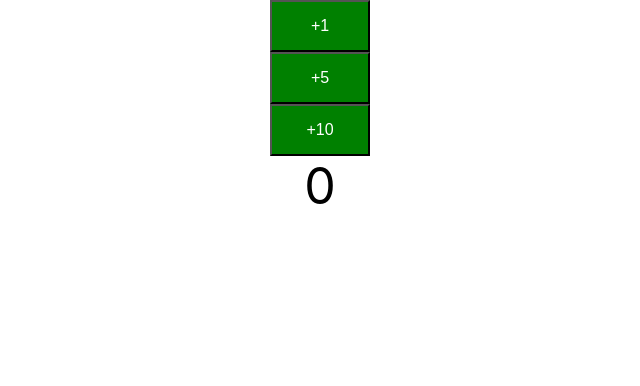
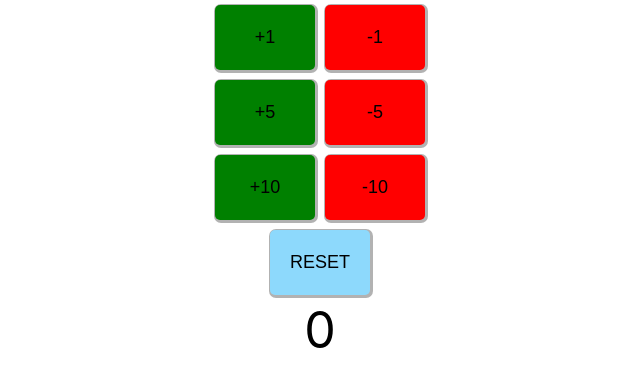
Before and after one commit to felusdomesticus/onlinefoodappfrntend, a React (Create React App) app: page / in a window 1280 px wide. Shown: the top 386 px of the page, without its empty margins (320-960 px from the left). Built offline with nearby package versions, Linux system fonts and the light colour scheme.

Commit message:
-- added minus functionality

```diff
--- a/src/components/counter/Counter.css
+++ b/src/components/counter/Counter.css
@@ -1,9 +1,21 @@
-button{
-    font-size: 16px;
+button {
+    margin: 5px;
+    font-size: 18px;
+    height: 65px;
+    width: 100px;
+    border-radius: 5px;
+    border: none;
+    box-shadow: 1px 1px 0 2px rgba(0,0,0,0.3);
+    background: rgb(141,217,252);
+    cursor: pointer;
+}
+
+.red{
+    background-color: red;
+}
+
+.green{
     background-color: green;
-    padding: 15px 30px;
-    color: white;
-    width: 100px;
 }
 
 /*
--- a/src/components/counter/Counter.js
+++ b/src/components/counter/Counter.js
@@ -15,9 +15,11 @@ class Counter extends Component {
         const css = {fontSize: "50px", padding: "15px 30px"};
         return (
             <div>
-                <CounterButton by={1} incrementMethod={this.increment}/>
-                <CounterButton by={5} incrementMethod={this.increment}/>
-                <CounterButton by={10} incrementMethod={this.increment}/>
+                <CounterButton by={1} incrementMethod={this.increment} decrementMethod={this.decrement}/>
+                <CounterButton by={5} incrementMethod={this.increment} decrementMethod={this.decrement}/>
+                <CounterButton by={10} incrementMethod={this.increment} decrementMethod={this.decrement}/>
+                <button onClick={this.reset}>RESET</button>
+                <br/>
                 <span className="count" style={css}>{this.state.counter}</span>
             </div>
         );
@@ -27,7 +29,19 @@ class Counter extends Component {
         this.setState( (prevState) =>{
             return {counter: prevState.counter + by}
         })
-    }
+    };
+
+    decrement = (by) => {
+        this.setState( (prevState) =>{
+            return {counter: prevState.counter - by}
+        })
+    };
+
+    reset = () => {
+        this.setState( () =>{
+            return {counter: 0}
+        })
+    };
 }
 
 export default Counter;
--- a/src/components/counter/CounterButton.js
+++ b/src/components/counter/CounterButton.js
@@ -12,7 +12,8 @@ class CounterButton extends Component {
     render() {
         return (
             <div className="counter">
-                <button onClick={this.increment}>+{this.props.by}</button>
+                <button onClick={this.increment} className="green">+{this.props.by}</button>
+                <button onClick={this.decrement} className="red">-{this.props.by}</button>
             </div>
         );
     }
@@ -22,6 +23,13 @@ class CounterButton extends Component {
             counter: this.state.counter + this.props.by,
         });
         this.props.incrementMethod(this.props.by);
+    };
+
+    decrement = () => {
+        this.setState({
+            counter: this.state.counter - this.props.by,
+        });
+        this.props.decrementMethod(this.props.by);
     }
 }
 
```
